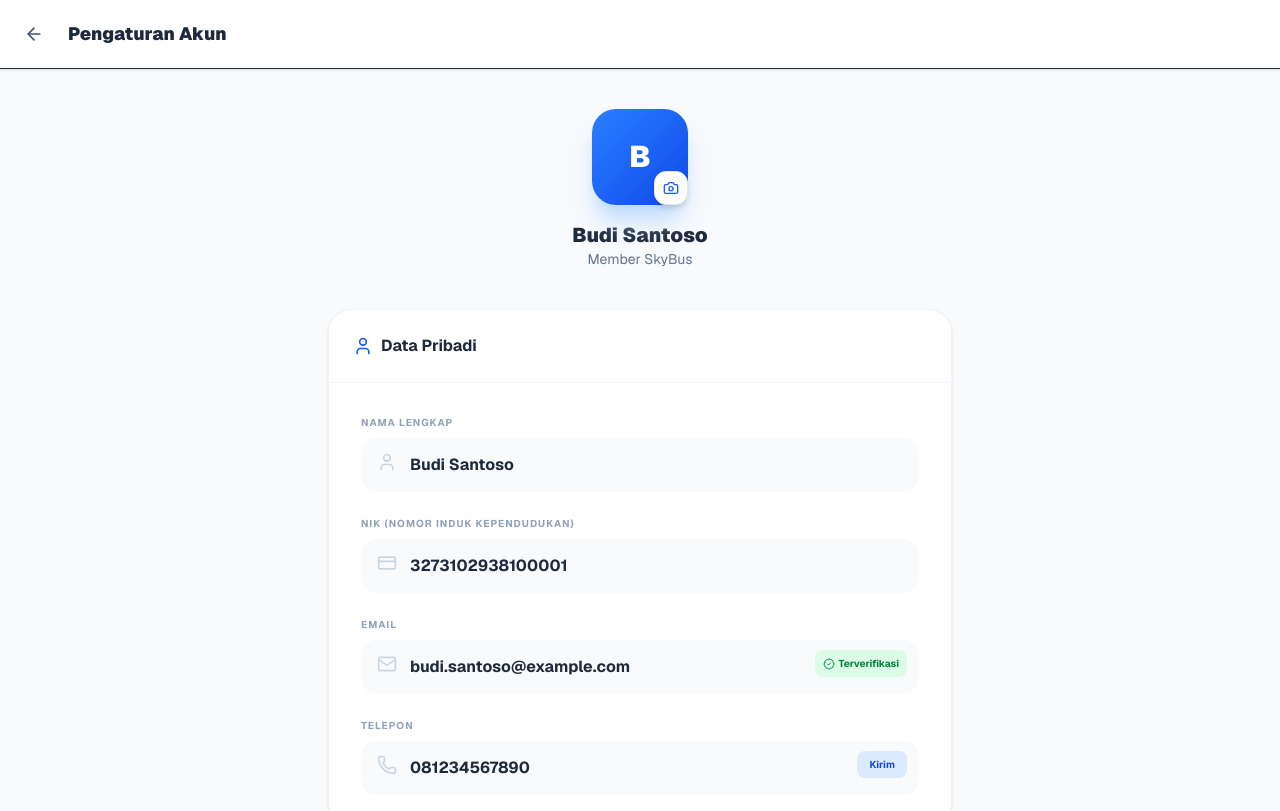
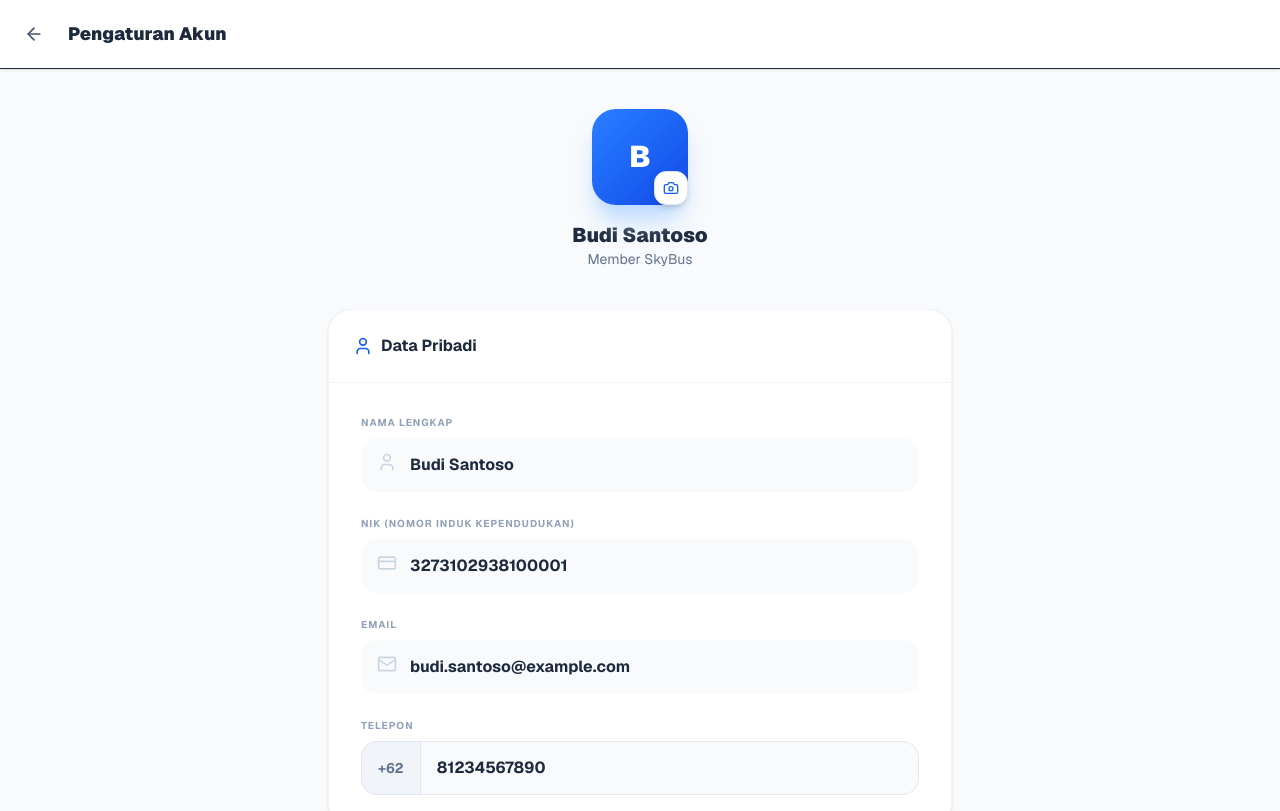
Before and after one commit to doaesque/skybus, a Next.js app: page /settings in a window 1280 px wide. Shown: the top 811 px of the page. Built offline with nearby package versions, Linux system fonts and the light colour scheme.

Commit message:
feat: enhance ui states and consistency for settings and signup pages

```diff
--- a/src/app/settings/page.tsx
+++ b/src/app/settings/page.tsx
@@ -1,34 +1,32 @@
 "use client";
 
-import React, { useState } from 'react';
+import React, { useState, useEffect } from 'react';
 import {
   ArrowLeft, User, Mail, Phone, Lock, Save, Camera,
   Trash2, AlertTriangle, CheckCircle, ChevronRight,
-  CreditCard, Bell, ShieldCheck, BadgeCheck, Send
+  CreditCard, Bell, ShieldCheck, X, Loader2
 } from 'lucide-react';
 import Link from 'next/link';
 
 export default function SettingsPage() {
   const [isSaving, setIsSaving] = useState(false);
-  const [showModal, setShowModal] = useState(false);
+  const [showSuccessModal, setShowSuccessModal] = useState(false);
+  const [showUnverifiedModal, setShowUnverifiedModal] = useState(false);
 
-  // State Data User
-  const [formData, setFormData] = useState({
+  const initialData = {
     name: "Budi Santoso",
     nik: "3273102938100001",
     email: "budi.santoso@example.com",
-    phone: "081234567890",
-    isEmailVerified: true,
-    isPhoneVerified: false
-  });
+    phone: "81234567890"
+  };
 
-  // State Status Tombol Kirim Verifikasi
+  const [formData, setFormData] = useState(initialData);
+
   const [verificationSent, setVerificationSent] = useState({
     email: false,
     phone: false
   });
 
-  // State Notifikasi
   const [notifSettings, setNotifSettings] = useState({
     emailNotif: true,
     waNotif: true,
@@ -37,6 +35,10 @@ export default function SettingsPage() {
 
   const [error, setError] = useState("");
 
+  const hasChanges = JSON.stringify(formData) !== JSON.stringify(initialData);
+  const isEmailChanged = formData.email !== initialData.email;
+  const isPhoneChanged = formData.phone !== initialData.phone;
+
   const handleInputChange = (field: string, value: string, isNumeric: boolean = false) => {
     if (isNumeric) {
       const numericValue = value.replace(/\D/g, '');
@@ -44,12 +46,13 @@ export default function SettingsPage() {
     } else {
       setFormData(prev => ({ ...prev, [field]: value }));
     }
+
+    if (field === 'email') setVerificationSent(prev => ({ ...prev, email: false }));
+    if (field === 'phone') setVerificationSent(prev => ({ ...prev, phone: false }));
   };
 
   const handleSendVerification = (type: 'email' | 'phone') => {
-    // Simulasi kirim OTP
     setVerificationSent(prev => ({ ...prev, [type]: true }));
-    // Di real app, disini panggil API send OTP
   };
 
   const handleSave = () => {
@@ -68,18 +71,32 @@ export default function SettingsPage() {
       return;
     }
 
+    if ((isEmailChanged && !verificationSent.email) || (isPhoneChanged && !verificationSent.phone)) {
+      setShowUnverifiedModal(true);
+      return;
+    }
+
     setIsSaving(true);
     setTimeout(() => {
       setIsSaving(false);
-        setShowModal(true);
+      setShowSuccessModal(true);
     }, 1500);
   };
 
   return (
     <div className="min-h-screen bg-slate-50 dark:bg-slate-950 font-sans text-slate-800 dark:text-slate-100 transition-colors pb-20 relative">
 
-      {/* SUCCESS MODAL */}
-      {showModal && (
+      {/* MODAL LOADING SIMPAN */}
+      {isSaving && (
+        <div className="fixed inset-0 z-60 flex items-center justify-center bg-slate-900/60 backdrop-blur-sm animate-in fade-in duration-200">
+          <div className="bg-white dark:bg-slate-900 px-8 py-6 rounded-2xl shadow-2xl flex flex-col items-center gap-4 border border-slate-100 dark:border-slate-800">
+            <Loader2 className="w-10 h-10 text-blue-600 animate-spin" />
+            <p className="font-bold text-slate-800 dark:text-white">Menyimpan Perubahan...</p>
+          </div>
+        </div>
+      )}
+
+      {showSuccessModal && (
         <div className="fixed inset-0 z-50 flex items-center justify-center p-4 bg-slate-900/60 backdrop-blur-sm animate-in fade-in">
           <div className="bg-white dark:bg-slate-900 w-full max-w-sm rounded-3xl p-6 shadow-2xl border border-slate-100 dark:border-slate-800 text-center">
             <div className="w-16 h-16 bg-green-100 dark:bg-green-900/30 rounded-full flex items-center justify-center mx-auto mb-4 text-green-600">
@@ -87,14 +104,31 @@ export default function SettingsPage() {
             </div>
             <h3 className="text-xl font-black mb-2">Profil Diperbarui!</h3>
             <p className="text-slate-500 text-sm mb-6">Data perubahan Anda telah berhasil disimpan ke sistem kami.</p>
-            <button onClick={() => setShowModal(false)} className="w-full bg-slate-900 dark:bg-white text-white dark:text-slate-900 py-3 rounded-xl font-bold">
+            <button onClick={() => setShowSuccessModal(false)} className="w-full bg-slate-900 dark:bg-white text-white dark:text-slate-900 py-3 rounded-xl font-bold">
               Tutup
             </button>
           </div>
         </div>
       )}
 
-      {/* Header */}
+      {showUnverifiedModal && (
+        <div className="fixed inset-0 z-50 flex items-center justify-center p-4 bg-slate-900/60 backdrop-blur-sm animate-in fade-in">
+          <div className="bg-white dark:bg-slate-900 w-full max-w-sm rounded-3xl p-6 shadow-2xl border border-slate-100 dark:border-slate-800 text-center relative">
+            <button onClick={() => setShowUnverifiedModal(false)} className="absolute top-4 right-4 text-slate-400 hover:text-slate-600">
+               <X className="w-5 h-5" />
+            </button>
+            <div className="w-16 h-16 bg-amber-100 dark:bg-amber-900/30 rounded-full flex items-center justify-center mx-auto mb-4 text-amber-600">
+              <AlertTriangle className="w-8 h-8" />
+            </div>
+            <h3 className="text-xl font-black mb-2">Verifikasi Diperlukan</h3>
+            <p className="text-slate-500 text-sm mb-6">Anda telah mengubah Email atau Nomor Telepon. Silakan tekan tombol "Kirim" untuk memverifikasi perubahan sebelum menyimpan.</p>
+            <button onClick={() => setShowUnverifiedModal(false)} className="w-full bg-slate-900 dark:bg-white text-white dark:text-slate-900 py-3 rounded-xl font-bold">
+              Mengerti
+            </button>
+          </div>
+        </div>
+      )}
+
       <div className="bg-white dark:bg-slate-900 p-4 shadow-sm sticky top-0 z-40 flex items-center gap-4 border-b dark:border-slate-800">
         <Link href="/" className="p-2 hover:bg-slate-100 dark:hover:bg-slate-800 rounded-full transition">
           <ArrowLeft className="w-5 h-5 text-slate-600 dark:text-slate-400" />
@@ -104,7 +138,6 @@ export default function SettingsPage() {
 
       <div className="max-w-2xl mx-auto px-6 py-10">
 
-        {/* Profile Picture */}
         <div className="flex flex-col items-center mb-10">
           <div className="relative group">
             <div className="w-24 h-24 rounded-3xl bg-linear-to-br from-blue-500 to-blue-700 flex items-center justify-center text-white text-3xl font-black shadow-xl shadow-blue-200 dark:shadow-none">
@@ -118,21 +151,18 @@ export default function SettingsPage() {
           <p className="text-sm text-slate-500">Member SkyBus</p>
         </div>
 
-        {/* Error Message */}
         {error && (
           <div className="mb-6 bg-red-50 dark:bg-red-900/20 text-red-600 text-sm p-4 rounded-xl font-bold flex items-center gap-2 animate-in slide-in-from-top-2">
             <AlertTriangle className="w-4 h-4" /> {error}
           </div>
         )}
 
-        {/* FORM DATA DIRI */}
         <div className="bg-white dark:bg-slate-900 rounded-3xl shadow-sm border border-slate-100 dark:border-slate-800 overflow-hidden mb-8">
           <div className="p-6 border-b border-slate-100 dark:border-slate-800">
             <h3 className="font-bold flex items-center gap-2"><User className="w-5 h-5 text-blue-600"/> Data Pribadi</h3>
           </div>
 
           <div className="p-8 space-y-6">
-                {/* Nama */}
             <div>
               <label htmlFor="name" className="block text-[10px] font-bold text-slate-400 uppercase tracking-widest mb-2">Nama Lengkap</label>
               <div className="relative">
@@ -147,7 +177,6 @@ export default function SettingsPage() {
               </div>
             </div>
 
-                {/* NIK */}
             <div>
               <label htmlFor="nik" className="block text-[10px] font-bold text-slate-400 uppercase tracking-widest mb-2">NIK (Nomor Induk Kependudukan)</label>
               <div className="relative">
@@ -164,7 +193,6 @@ export default function SettingsPage() {
               </div>
             </div>
 
-                {/* Email (With Verification) */}
             <div>
               <label htmlFor="email" className="block text-[10px] font-bold text-slate-400 uppercase tracking-widest mb-2">Email</label>
               <div className="relative">
@@ -177,17 +205,12 @@ export default function SettingsPage() {
                   className="w-full pl-12 pr-28 py-3.5 bg-slate-50 dark:bg-slate-800 rounded-2xl font-bold border border-transparent focus:border-blue-600 focus:outline-none"
                 />
 
-                        {/* Verification Badge */}
                 <div className="absolute right-3 top-2.5">
-                            {formData.isEmailVerified ? (
-                                <span className="flex items-center gap-1 text-[10px] font-bold bg-green-100 text-green-700 px-2 py-1.5 rounded-lg">
-                                    <BadgeCheck className="w-3 h-3" /> Terverifikasi
-                                </span>
-                            ) : (
+                  {isEmailChanged && (
                     <button
                       onClick={() => handleSendVerification('email')}
                       disabled={verificationSent.email}
-                                    className={`text-[10px] font-bold px-3 py-1.5 rounded-lg transition ${verificationSent.email ? 'bg-slate-100 text-slate-400 cursor-not-allowed' : 'bg-amber-100 text-amber-700 hover:bg-amber-200'}`}
+                      className={`text-[10px] font-bold px-3 py-1.5 rounded-lg transition ${verificationSent.email ? 'bg-slate-100 text-slate-400 cursor-not-allowed' : 'bg-blue-100 text-blue-700 hover:bg-blue-200'}`}
                     >
                       {verificationSent.email ? 'Terkirim' : 'Kirim'}
                     </button>
@@ -196,25 +219,21 @@ export default function SettingsPage() {
               </div>
             </div>
 
-                {/* Telepon (With Verification) */}
             <div>
               <label htmlFor="phone" className="block text-[10px] font-bold text-slate-400 uppercase tracking-widest mb-2">Telepon</label>
-                    <div className="relative">
-                        <Phone className="absolute left-4 top-3.5 w-5 h-5 text-slate-300" />
+              <div className="flex relative">
+                <span className="px-4 py-3.5 bg-slate-100 dark:bg-slate-800 border border-r-0 border-slate-200 dark:border-slate-800 rounded-l-2xl text-sm font-bold text-slate-500 flex items-center">+62</span>
                 <input
                   id="phone"
                   type="tel"
                   value={formData.phone}
                   onChange={(e) => handleInputChange('phone', e.target.value, true)}
-                          className="w-full pl-12 pr-28 py-3.5 bg-slate-50 dark:bg-slate-800 rounded-2xl font-bold transition border border-transparent focus:border-blue-600 focus:outline-none"
+                  className="w-full px-4 py-3.5 bg-slate-50 dark:bg-slate-800 border border-slate-200 dark:border-slate-800 rounded-r-2xl font-bold transition focus:border-blue-600 focus:outline-none"
+                  placeholder="81234567890"
                 />
-                         {/* Verification Badge */}
+
                 <div className="absolute right-3 top-2.5">
-                            {formData.isPhoneVerified ? (
-                                <span className="flex items-center gap-1 text-[10px] font-bold bg-green-100 text-green-700 px-2 py-1.5 rounded-lg">
-                                    <BadgeCheck className="w-3 h-3" /> Terverifikasi
-                                </span>
-                            ) : (
+                  {isPhoneChanged && (
                     <button
                       onClick={() => handleSendVerification('phone')}
                       disabled={verificationSent.phone}
@@ -229,13 +248,11 @@ export default function SettingsPage() {
           </div>
         </div>
 
-        {/* NOTIFIKASI */}
         <div className="bg-white dark:bg-slate-900 rounded-3xl shadow-sm border border-slate-100 dark:border-slate-800 overflow-hidden mb-8">
           <div className="p-6 border-b border-slate-100 dark:border-slate-800">
             <h3 className="font-bold flex items-center gap-2"><Bell className="w-5 h-5 text-amber-500"/> Notifikasi</h3>
           </div>
           <div className="p-6 space-y-6">
-                {/* ... (Toggle Notifikasi sama seperti sebelumnya) ... */}
             <div className="flex items-center justify-between">
               <div>
                 <p className="font-bold text-sm">Notifikasi Email</p>
@@ -243,7 +260,7 @@ export default function SettingsPage() {
               </div>
               <label className="relative inline-flex items-center cursor-pointer">
                 <input type="checkbox" className="sr-only peer" checked={notifSettings.emailNotif} onChange={()=>setNotifSettings({...notifSettings, emailNotif: !notifSettings.emailNotif})} aria-label="Aktifkan Notifikasi Email"/>
-                        <div className="w-11 h-6 bg-slate-200 peer-focus:outline-none rounded-full peer dark:bg-slate-700 peer-checked:after:translate-x-full peer-checked:after:border-white after:content-[''] after:absolute after:top-[2px] after:left-[2px] after:bg-white after:border-gray-300 after:border after:rounded-full after:h-5 after:w-5 after:transition-all peer-checked:bg-blue-600"></div>
+                <div className="w-11 h-6 bg-slate-200 peer-focus:outline-none rounded-full peer dark:bg-slate-700 peer-checked:after:translate-x-full peer-checked:after:border-white after:content-[''] after:absolute after:top-0.5 after:left-0.5 after:bg-white after:border-gray-300 after:border after:rounded-full after:h-5 after:w-5 after:transition-all peer-checked:bg-blue-600"></div>
               </label>
             </div>
             <div className="flex items-center justify-between">
@@ -253,7 +270,7 @@ export default function SettingsPage() {
               </div>
               <label className="relative inline-flex items-center cursor-pointer">
                 <input type="checkbox" className="sr-only peer" checked={notifSettings.waNotif} onChange={()=>setNotifSettings({...notifSettings, waNotif: !notifSettings.waNotif})} aria-label="Aktifkan Notifikasi WhatsApp"/>
-                        <div className="w-11 h-6 bg-slate-200 peer-focus:outline-none rounded-full peer dark:bg-slate-700 peer-checked:after:translate-x-full peer-checked:after:border-white after:content-[''] after:absolute after:top-[2px] after:left-[2px] after:bg-white after:border-gray-300 after:border after:rounded-full after:h-5 after:w-5 after:transition-all peer-checked:bg-blue-600"></div>
+                <div className="w-11 h-6 bg-slate-200 peer-focus:outline-none rounded-full peer dark:bg-slate-700 peer-checked:after:translate-x-full peer-checked:after:border-white after:content-[''] after:absolute after:top-0.5 after:left-0.5 after:bg-white after:border-gray-300 after:border after:rounded-full after:h-5 after:w-5 after:transition-all peer-checked:bg-blue-600"></div>
               </label>
             </div>
             <div className="flex items-center justify-between">
@@ -263,13 +280,12 @@ export default function SettingsPage() {
               </div>
               <label className="relative inline-flex items-center cursor-pointer">
                 <input type="checkbox" className="sr-only peer" checked={notifSettings.promoNotif} onChange={()=>setNotifSettings({...notifSettings, promoNotif: !notifSettings.promoNotif})} aria-label="Aktifkan Info Promo"/>
-                        <div className="w-11 h-6 bg-slate-200 peer-focus:outline-none rounded-full peer dark:bg-slate-700 peer-checked:after:translate-x-full peer-checked:after:border-white after:content-[''] after:absolute after:top-[2px] after:left-[2px] after:bg-white after:border-gray-300 after:border after:rounded-full after:h-5 after:w-5 after:transition-all peer-checked:bg-blue-600"></div>
+                <div className="w-11 h-6 bg-slate-200 peer-focus:outline-none rounded-full peer dark:bg-slate-700 peer-checked:after:translate-x-full peer-checked:after:border-white after:content-[''] after:absolute after:top-0.5 after:left-0.5 after:bg-white after:border-gray-300 after:border after:rounded-full after:h-5 after:w-5 after:transition-all peer-checked:bg-blue-600"></div>
               </label>
             </div>
           </div>
         </div>
 
-        {/* Keamanan & Hapus */}
         <div className="bg-white dark:bg-slate-900 rounded-3xl shadow-sm border border-slate-100 dark:border-slate-800 overflow-hidden mb-8">
           <div className="p-4 border-b border-slate-100 dark:border-slate-800">
             <button className="w-full flex items-center justify-between hover:opacity-70 transition">
@@ -285,15 +301,14 @@ export default function SettingsPage() {
         <div className="p-6 bg-slate-50 dark:bg-slate-800/50 flex justify-end rounded-3xl border border-slate-200 dark:border-slate-700">
           <button
             onClick={handleSave}
-                disabled={isSaving}
+            disabled={!hasChanges || isSaving}
             className="bg-blue-600 text-white px-8 py-3 rounded-2xl font-black text-sm uppercase tracking-wide hover:bg-blue-700 transition shadow-lg shadow-blue-200 dark:shadow-none flex items-center gap-2 disabled:opacity-50 disabled:cursor-not-allowed"
           >
-                {isSaving ? <span className="w-4 h-4 border-2 border-white/30 border-t-white rounded-full animate-spin"></span> : <Save className="w-4 h-4" />}
+            {isSaving ? <Loader2 className="w-4 h-4 animate-spin" /> : <Save className="w-4 h-4" />}
             Simpan Perubahan
           </button>
         </div>
 
-        {/* DELETE ACCOUNT SECTION */}
         <div className="mt-10 bg-red-50 dark:bg-red-900/10 rounded-3xl p-8 border border-red-100 dark:border-red-900/30">
           <h3 className="font-black text-lg text-red-600 dark:text-red-400 mb-2 flex items-center gap-2">
             <Trash2 className="w-5 h-5" /> Area Berbahaya
```
Also changed, not shown: src/app/signup/page.tsx (+1 -6 lines). Lines whose indentation alone changed are shown as unchanged.
